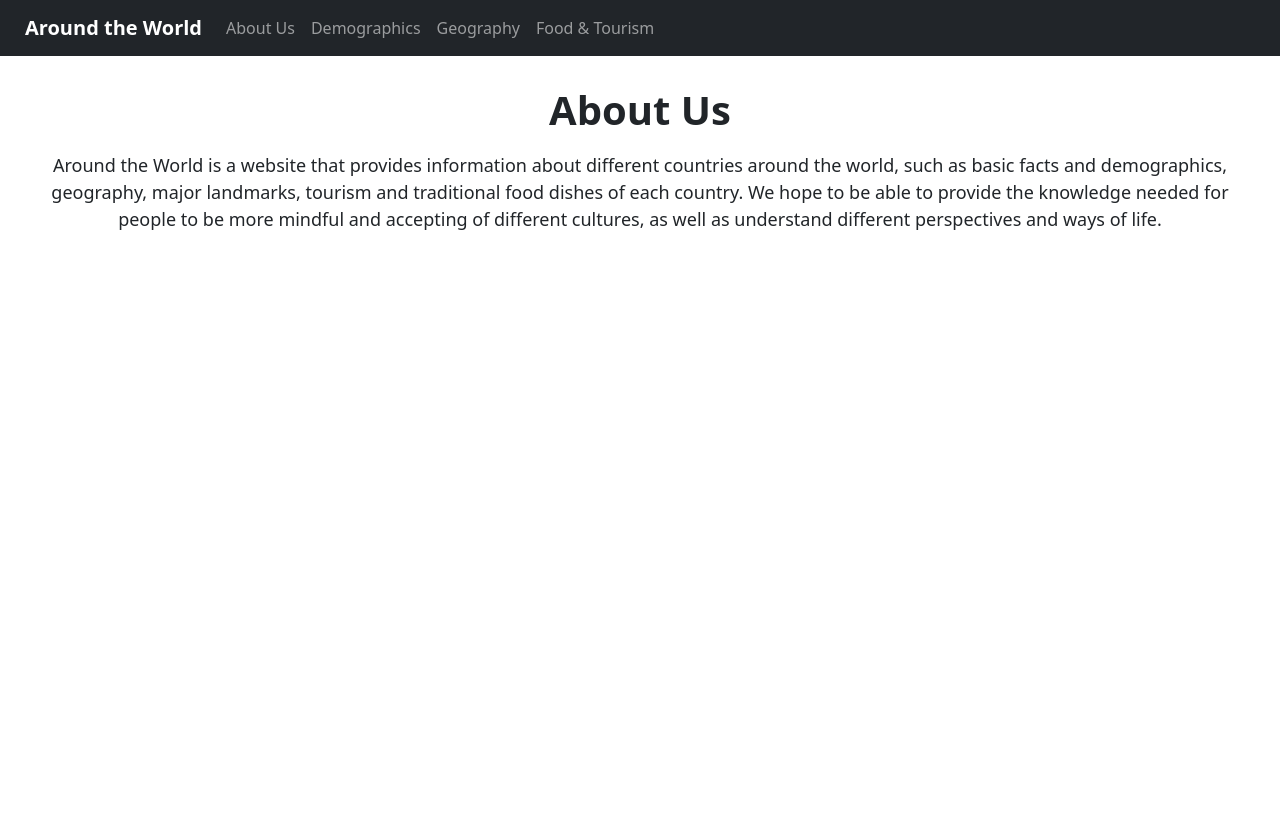
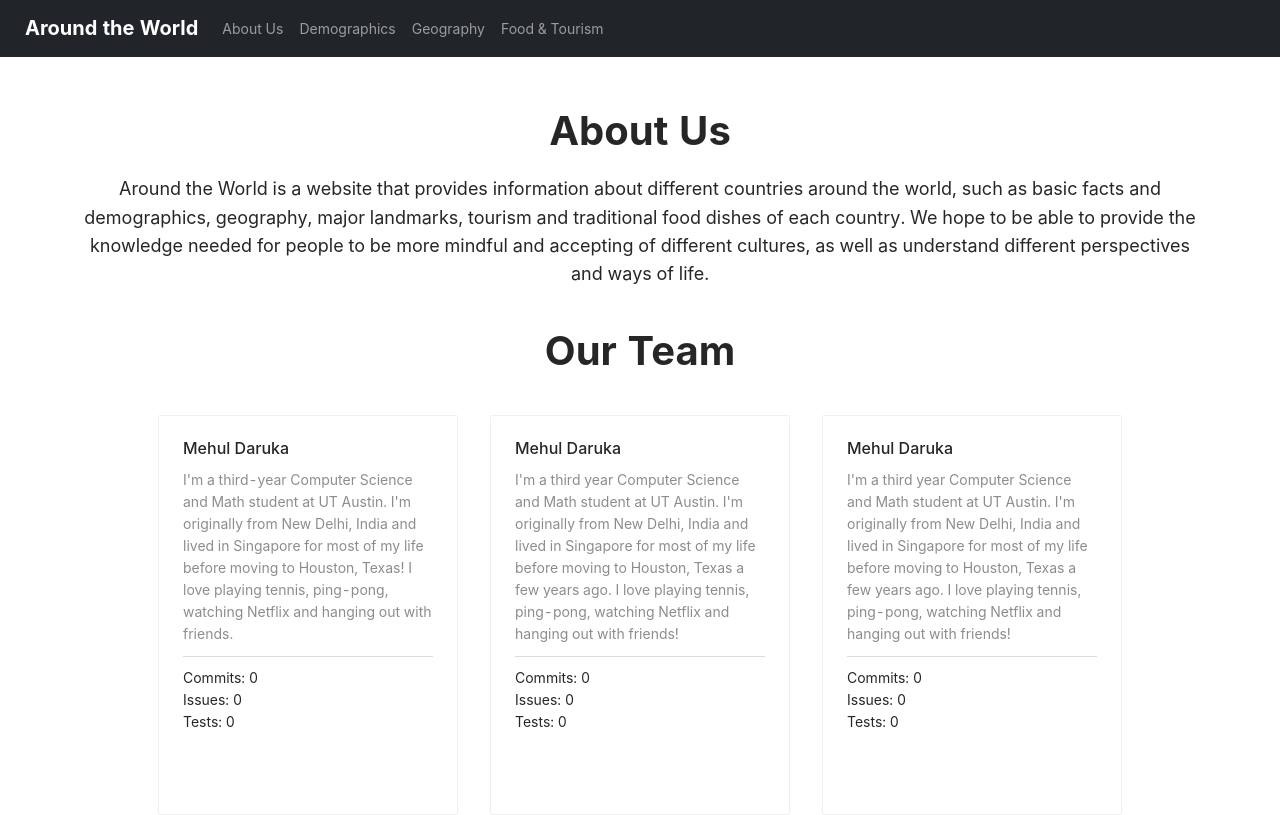
Before and after one commit to preethk0/CS373, a React (Create React App) app in the folder front-end/: page /about in a window 1280 px wide. Shown: the top 815 px of the page. Built offline with nearby package versions, Linux system fonts and the light colour scheme.

Commit message:
about page cards

```diff
--- a/front-end/package.json
+++ b/front-end/package.json
@@ -6,6 +6,7 @@
     "@testing-library/jest-dom": "^5.14.1",
     "@testing-library/react": "^11.2.7",
     "@testing-library/user-event": "^12.8.3",
+    "antd": "^4.16.13",
     "bootstrap": "^5.1.1",
     "eslint": "^7.32.0",
     "prettier": "^2.4.1",
--- /dev/null
+++ b/front-end/src/components/Cards/BioCard.css
@@ -0,0 +1,12 @@
+.overallCardStyle {
+  width: 300px;
+  height: 400px;
+}
+
+.cardStatsSection {
+  margin-top: 15px;
+  padding-top: 10px;
+  border-top-width: 1px;
+  border-top-color: #dbdbdb;
+  border-top-style: solid;
+}
--- /dev/null
+++ b/front-end/src/components/Cards/BioCard.js
@@ -0,0 +1,26 @@
+import React from "react";
+import { Card } from "antd";
+import "./BioCard.css";
+
+const BioCard = ({
+  name,
+  photo,
+  bio,
+  responsibilities,
+  commits,
+  issues,
+  tests,
+}) => {
+  return (
+    <Card className="overallCardStyle" hoverable>
+      <Card.Meta title={name} description={bio} />
+      <div className="cardStatsSection">
+        <div>Commits: {commits}</div>
+        <div>Issues: {issues}</div>
+        <div>Tests: {tests}</div>
+      </div>
+    </Card>
+  );
+};
+
+export default BioCard;
--- a/front-end/src/index.js
+++ b/front-end/src/index.js
@@ -4,6 +4,7 @@ import "./index.css";
 import App from "./App";
 import reportWebVitals from "./reportWebVitals";
 import "bootstrap/dist/css/bootstrap.min.css";
+import "antd/dist/antd.css";
 
 ReactDOM.render(
   <React.StrictMode>
--- a/front-end/src/screens/About/About.css
+++ b/front-end/src/screens/About/About.css
@@ -2,15 +2,22 @@
   display: flex;
   flex-direction: column;
   align-items: center;
-  padding: 30px;
+  padding: 30px 80px;
 }
 
 .header {
   font-weight: bold;
-  padding-bottom: 10px;
+  padding-top: 20px;
 }
 
 .descriptionText {
   font-size: 18px;
   text-align: center;
 }
+
+.memberCards {
+  display: grid;
+  grid-template-columns: auto auto auto;
+  gap: 32px;
+  padding: 20px 0px;
+}
--- a/front-end/src/screens/About/About.js
+++ b/front-end/src/screens/About/About.js
@@ -1,5 +1,7 @@
 import React from "react";
+import membersInfo from "./AboutInformation";
 import "./About.css";
+import BioCard from "../../components/Cards/BioCard";
 
 // Description of site (purpose, intended users)
 // Explanation of the interesting result of integrating disparate data (idk what this means tbh)
@@ -20,6 +22,15 @@ const About = ({}) => {
         to be more mindful and accepting of different cultures, as well as
         understand different perspectives and ways of life.
       </p>
+      <h1 className="header">Our Team</h1>
+      <div className="memberCards">
+        {membersInfo.map((member) => (
+          <BioCard {...member} />
+        ))}
+      </div>
+      <h1 className="header">GitLab Repository Statistics</h1>
+      <h1 className="header">Tools Used</h1>
+      <h1 className="header">APIs</h1>
     </div>
   );
 };
--- /dev/null
+++ b/front-end/src/screens/About/AboutInformation.js
@@ -0,0 +1,51 @@
+import React from "react";
+
+const membersInfo = [
+  {
+    name: "Mehul Daruka",
+    photo: "",
+    bio: "I'm a third-year Computer Science and Math student at UT Austin. I'm originally from New Delhi, India and lived in Singapore for most of my life before moving to Houston, Texas! I love playing tennis, ping-pong, watching Netflix and hanging out with friends.",
+    responsibilities: "Full-Stack",
+    commits: 0,
+    issues: 0,
+    tests: 0,
+  },
+  {
+    name: "Mehul Daruka",
+    photo: "",
+    bio: "I'm a third year Computer Science and Math student at UT Austin. I'm originally from New Delhi, India and lived in Singapore for most of my life before moving to Houston, Texas a few years ago. I love playing tennis, ping-pong, watching Netflix and hanging out with friends!",
+    responsibilities: "Full-Stack",
+    commits: 0,
+    issues: 0,
+    tests: 0,
+  },
+  {
+    name: "Mehul Daruka",
+    photo: "",
+    bio: "I'm a third year Computer Science and Math student at UT Austin. I'm originally from New Delhi, India and lived in Singapore for most of my life before moving to Houston, Texas a few years ago. I love playing tennis, ping-pong, watching Netflix and hanging out with friends!",
+    responsibilities: "Full-Stack",
+    commits: 0,
+    issues: 0,
+    tests: 0,
+  },
+  {
+    name: "Mehul Daruka",
+    photo: "",
+    bio: "I'm a third year Computer Science and Math student at UT Austin. I'm originally from New Delhi, India and lived in Singapore for most of my life before moving to Houston, Texas a few years ago. I love playing tennis, ping-pong, watching Netflix and hanging out with friends!",
+    responsibilities: "Full-Stack",
+    commits: 0,
+    issues: 0,
+    tests: 0,
+  },
+  {
+    name: "Mehul Daruka",
+    photo: "",
+    bio: "I'm a third year Computer Science and Math student at UT Austin. I'm originally from New Delhi, India and lived in Singapore for most of my life before moving to Houston, Texas a few years ago. I love playing tennis, ping-pong, watching Netflix and hanging out with friends!",
+    responsibilities: "Full-Stack",
+    commits: 0,
+    issues: 0,
+    tests: 0,
+  },
+];
+
+export default membersInfo;
```
Also changed, not shown: 1 other file (tests, documents, lock files or other folders).
